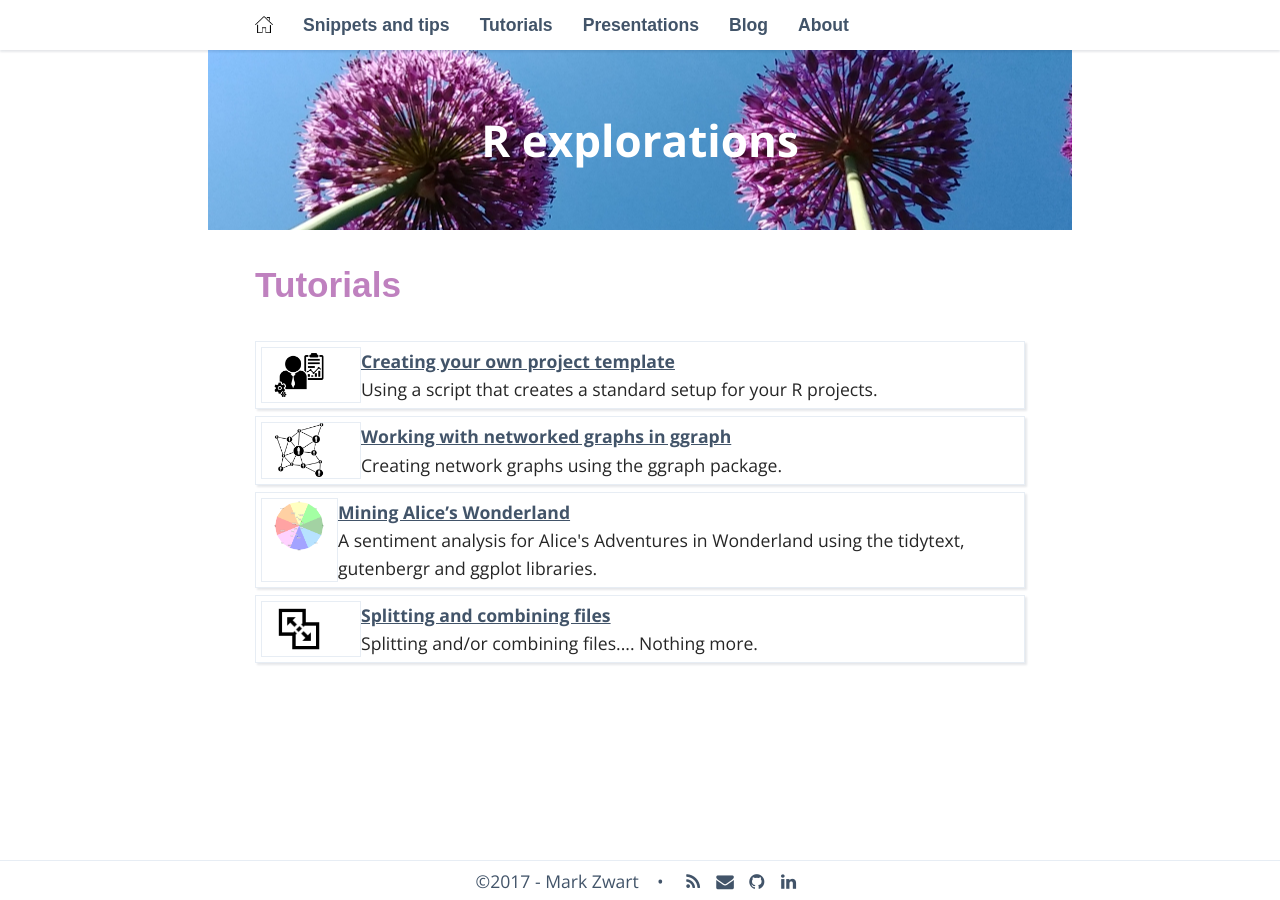
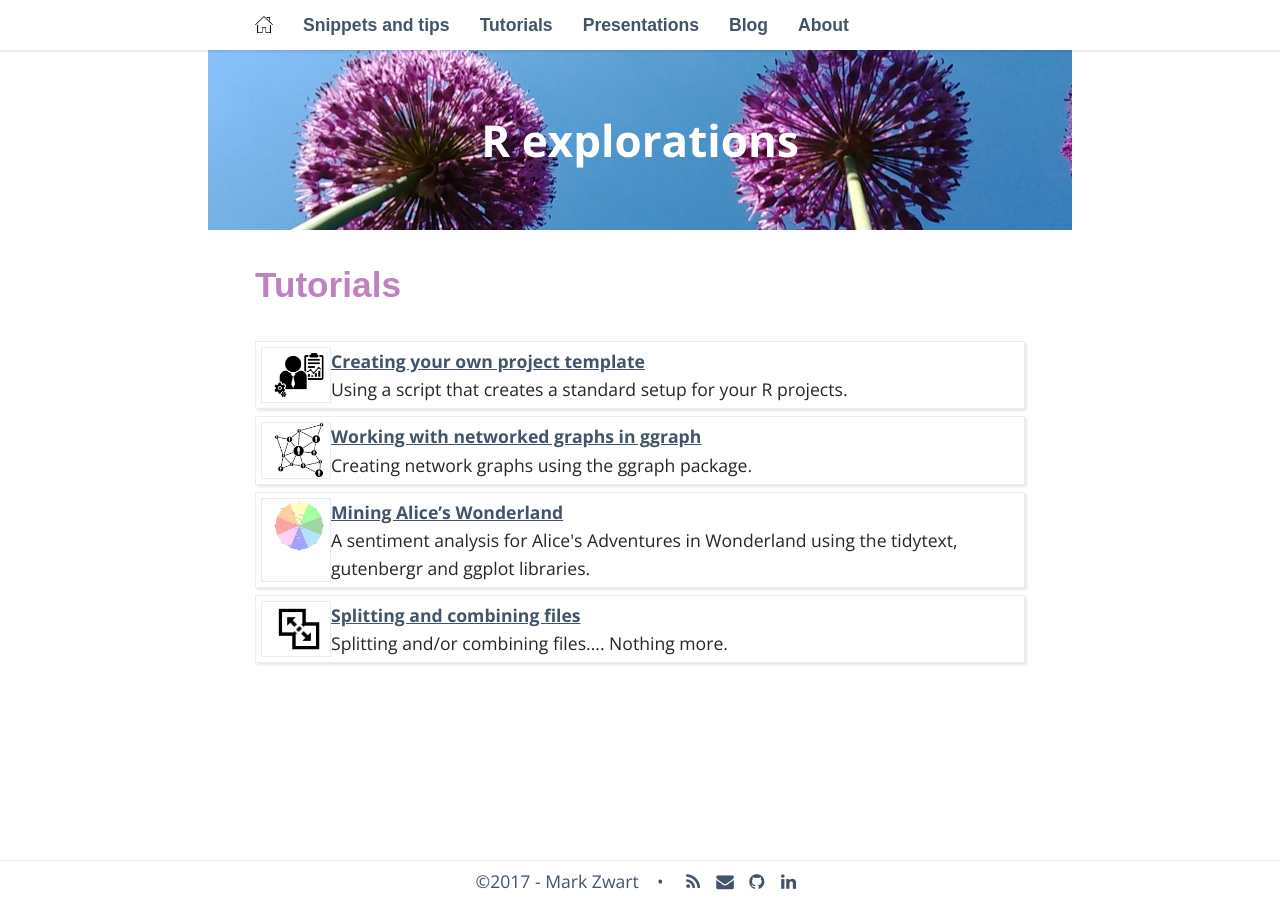
Before and after one commit to mark-me/mark-me.github.io, a Jekyll site: the page built from _pages/02-tutorials.md, in a window 1280 px wide. Built offline with Jekyll 4.4.1, drawn with Linux system fonts in a browser that asks for light colours; nearby versions of some CDN libraries; some web fonts are replaced; comment, search, counter and statistics services are not loaded.

Commit message:
Changing snippet index

```diff
--- a/_sass/_layout.scss
+++ b/_sass/_layout.scss
@@ -112,7 +112,7 @@ blogtext{
 .index_item_left {
   border: 1px solid $light;
   flex: initial;
-  width: 100px;
+  width: 70px;
 }
 .index_item_right > div {
   border: 1px solid $light;
```
